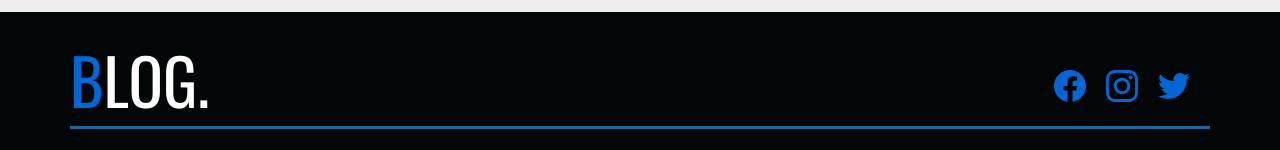
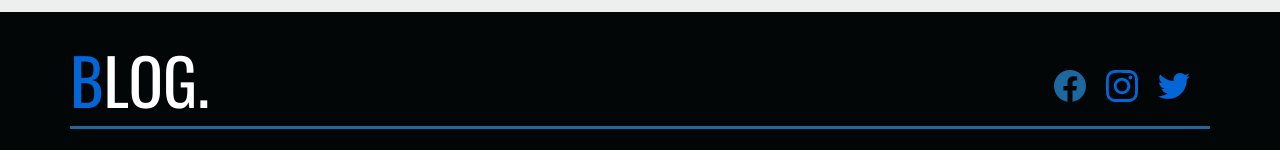
Before and after one commit to zainsci/vue-blog, a Vue app: page / in a window 1280 px wide. In both pictures the pointer is over the icon 1070 px from the left and 2355 px from the top of the page. Shown: the part 2269-2419 px from the top of the page. Built offline with nearby package versions, Linux system fonts and the light colour scheme.

Commit message:
Minor Footer Details

```diff
--- a/src/components/TheFooter.vue
+++ b/src/components/TheFooter.vue
@@ -138,6 +138,9 @@ footer {
 .social-icon {
   margin-right: 20px;
 }
+.social-icon a svg:hover {
+  fill: var(--secondary);
+}
 
 /* Lower Footer */
 .lower-footer {
@@ -189,7 +192,9 @@ footer {
   border: 2px solid var(--secondary);
   border-radius: 4px;
   background-color: #020607;
+  color: var(--white);
   padding: 8px 62px 8px 12px;
+  font-weight: 400;
   font-size: 18px;
 }
 .newsletter-input:focus {
```
